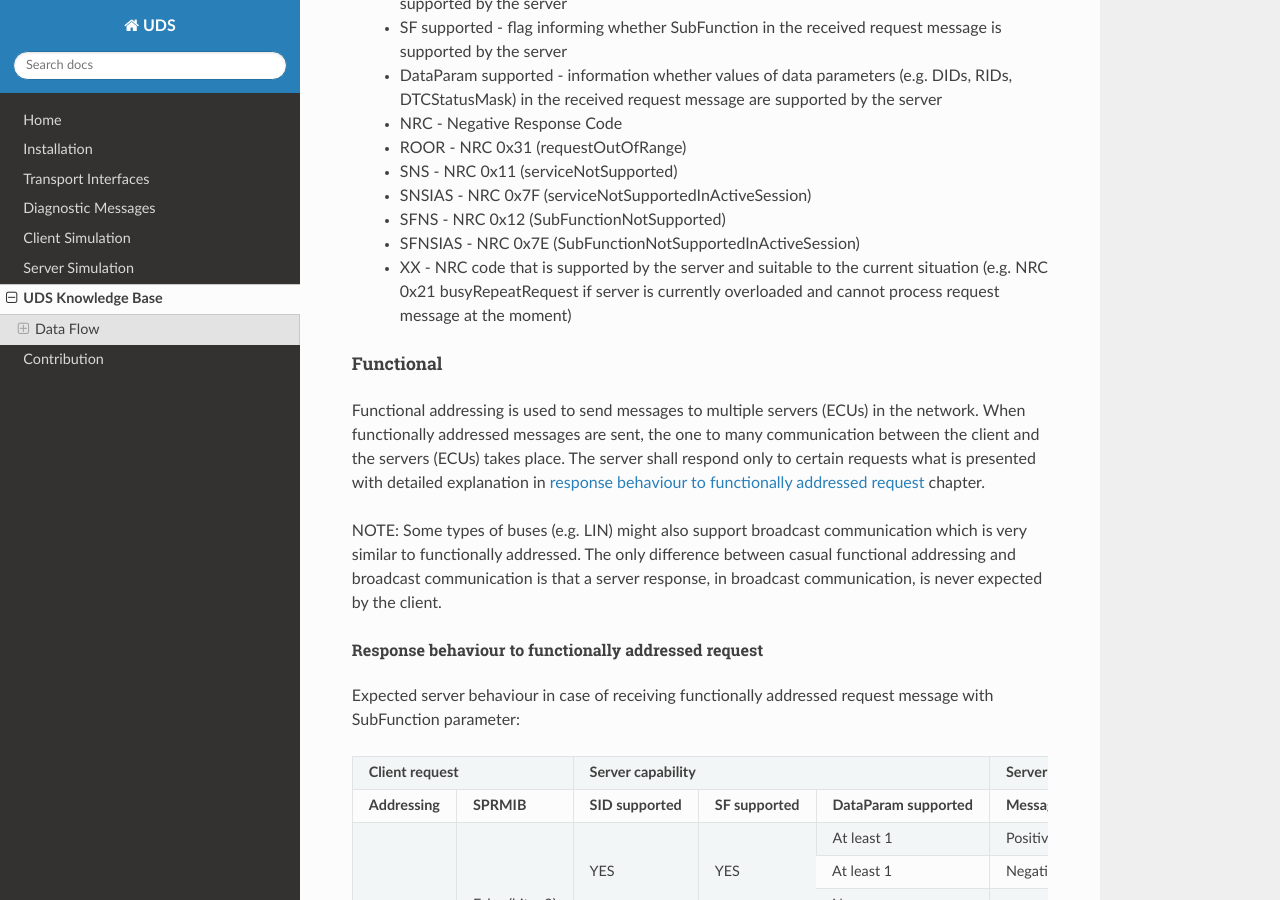
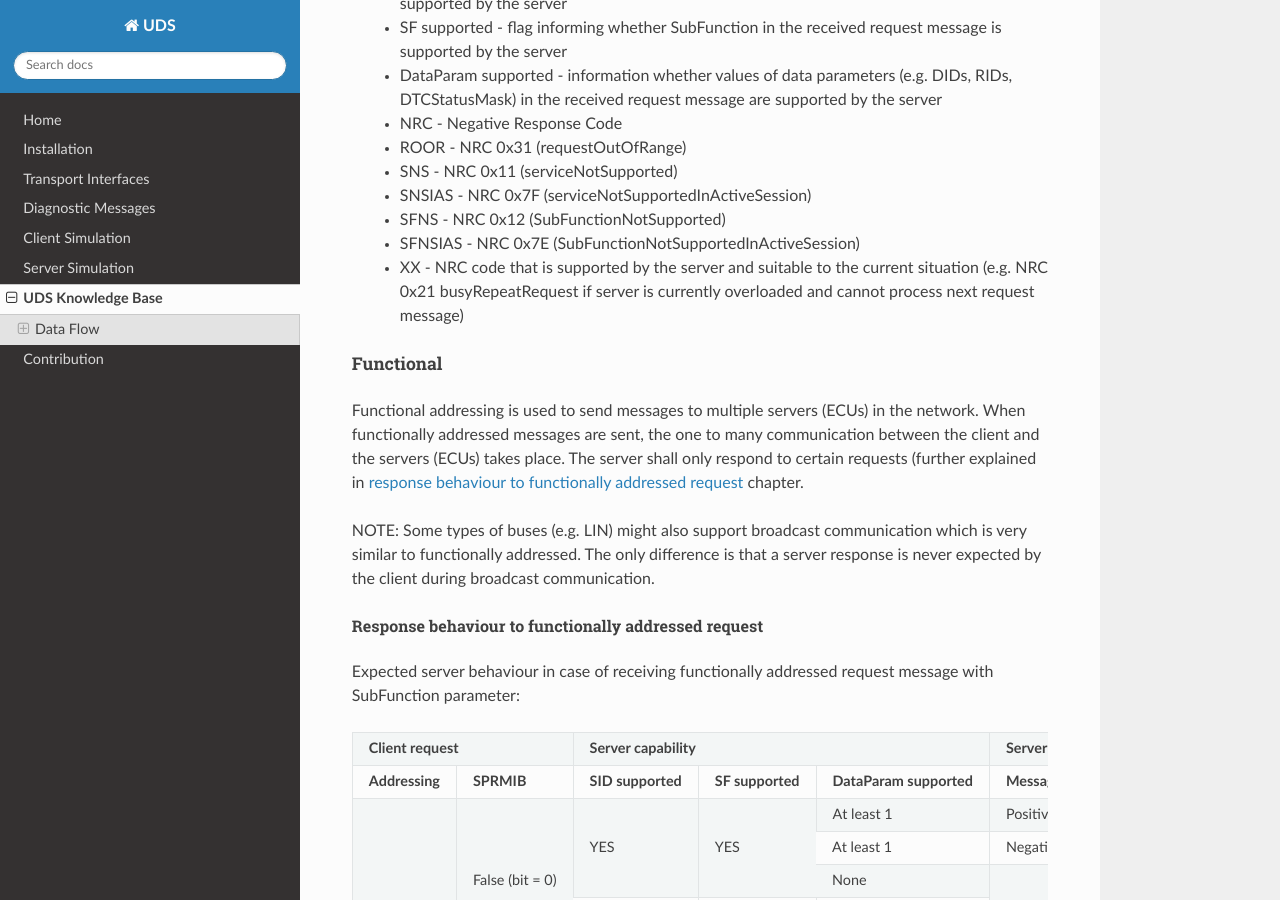
Before and after one commit to mdabrowski1990/uds, a Sphinx documentation site: the page built from docs/source/pages/knowledge_base.rst, in a window 1280 px wide and 900 px high, scrolled down 1825 px. Built offline with Sphinx 7.4.7 and the Read the Docs theme 2.0.0, drawn with Linux system fonts in a browser that asks for light colours; some of the changed text lies outside the part shown.

Commit message:
review_part_1
Fix defects found during self reviewing.

```diff
--- a/docs/source/pages/knowledge_base.rst
+++ b/docs/source/pages/knowledge_base.rst
@@ -27,11 +27,12 @@
 Physical addressing is used to send a dedicated message to a certain server (ECU).
 When physically addressed messages are sent, the direct (point-to-point) communication between the client and
 the server takes place. The server shall respond to physically addressed request unless the request contains
-an information that response is not required what is presented with detailed explanation in
-`response behaviour to physically addressed request`_ chapter.
+an information that response is not required (further explained in`response behaviour to physically addressed request`_
+chapter).
 
 NOTE: You do not need a direct physical connection between the client and the server to have physically addressed
-communication, as all messages would be routed by other servers that are between the client and the server.
+communication, as all messages would be routed by other servers that are part of the network and connected between
+the client and the server.
 
 Response behaviour to physically addressed request
 ~~~~~~~~~~~~~~~~~~~~~~~~~~~~~~~~~~~~~~~~~~~~~~~~~~
@@ -96,19 +97,18 @@
  - SFNS - NRC 0x12 (SubFunctionNotSupported)
  - SFNSIAS - NRC 0x7E (SubFunctionNotSupportedInActiveSession)
  - XX - NRC code that is supported by the server and suitable to the current situation (e.g. NRC 0x21 busyRepeatRequest
-   if server is currently overloaded and cannot process request message at the moment)
+   if server is currently overloaded and cannot process next request message)
 
 
 Functional
 ..........
 Functional addressing is used to send messages to multiple servers (ECUs) in the network.
 When functionally addressed messages are sent, the one to many communication between the client and
-the servers (ECUs) takes place. The server shall respond only to certain requests what is presented with detailed
-explanation in `response behaviour to functionally addressed request`_ chapter.
+the servers (ECUs) takes place. The server shall only respond to certain requests (further explained in
+`response behaviour to functionally addressed request`_ chapter.
 
 NOTE: Some types of buses (e.g. LIN) might also support broadcast communication which is very similar to functionally
-addressed. The only difference between casual functional addressing and broadcast communication is that a server
-response, in broadcast communication, is never expected by the client.
+addressed. The only difference is that a server response is never expected by the client during broadcast communication.
 
 Response behaviour to functionally addressed request
 ~~~~~~~~~~~~~~~~~~~~~~~~~~~~~~~~~~~~~~~~~~~~~~~~~~~~
@@ -167,7 +167,7 @@
    request message are supported by the server
  - NRC - Negative Response Code
  - XX - NRC code that is supported by the server and suitable to the current situation (e.g. NRC 0x21 busyRepeatRequest
-   if server is currently overloaded and cannot process request message at the moment)
+   if server is currently overloaded and cannot process next request message)
 
 
 Segmentation
@@ -177,8 +177,7 @@
 ''''''''''''''''''''''''''
 Network Protocol Data Unit (N_PDU) is a single packet which is transmitted during segmentation_ process of
 a `diagnostic service`_. Each `diagnostic service`_ consists of at least one N_PDU. There are some N_PDUs which
-does not carry any `diagnostic service`_ data as they are used to control flow of other N_PDUs. Example of such N_PDU
-which carry no diagnostic data is Flow Control.
+does not carry any `diagnostic service`_ data as they are used to manage the flow of other N_PDUs.
 
 Network Protocol Data Unit (N_PDU) consists of following fields:
  - `Network Address Information`_ (N_AI)
@@ -196,7 +195,7 @@
 Network Protocol Control Information
 ....................................
 Network Protocol Control Information (N_PCI) identifies the type of `Network Protocol Data Unit`_.
-Interpretation of N_PCI value is bus specific.
+Supported N_PCIs and theirs value interpretation are bus specific.
 
 
 Network Data Field
```
Also changed, not shown: 2 other files.
